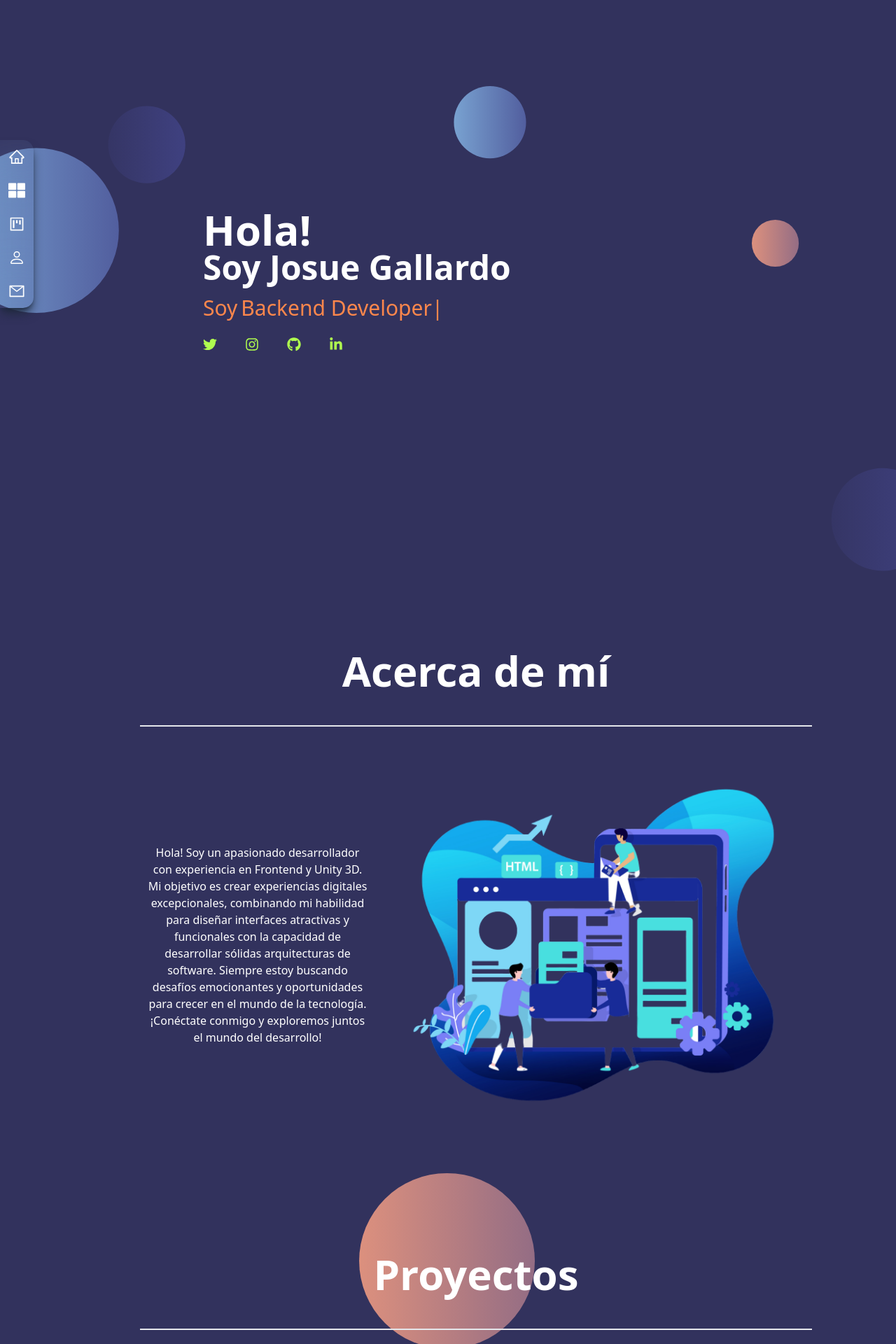
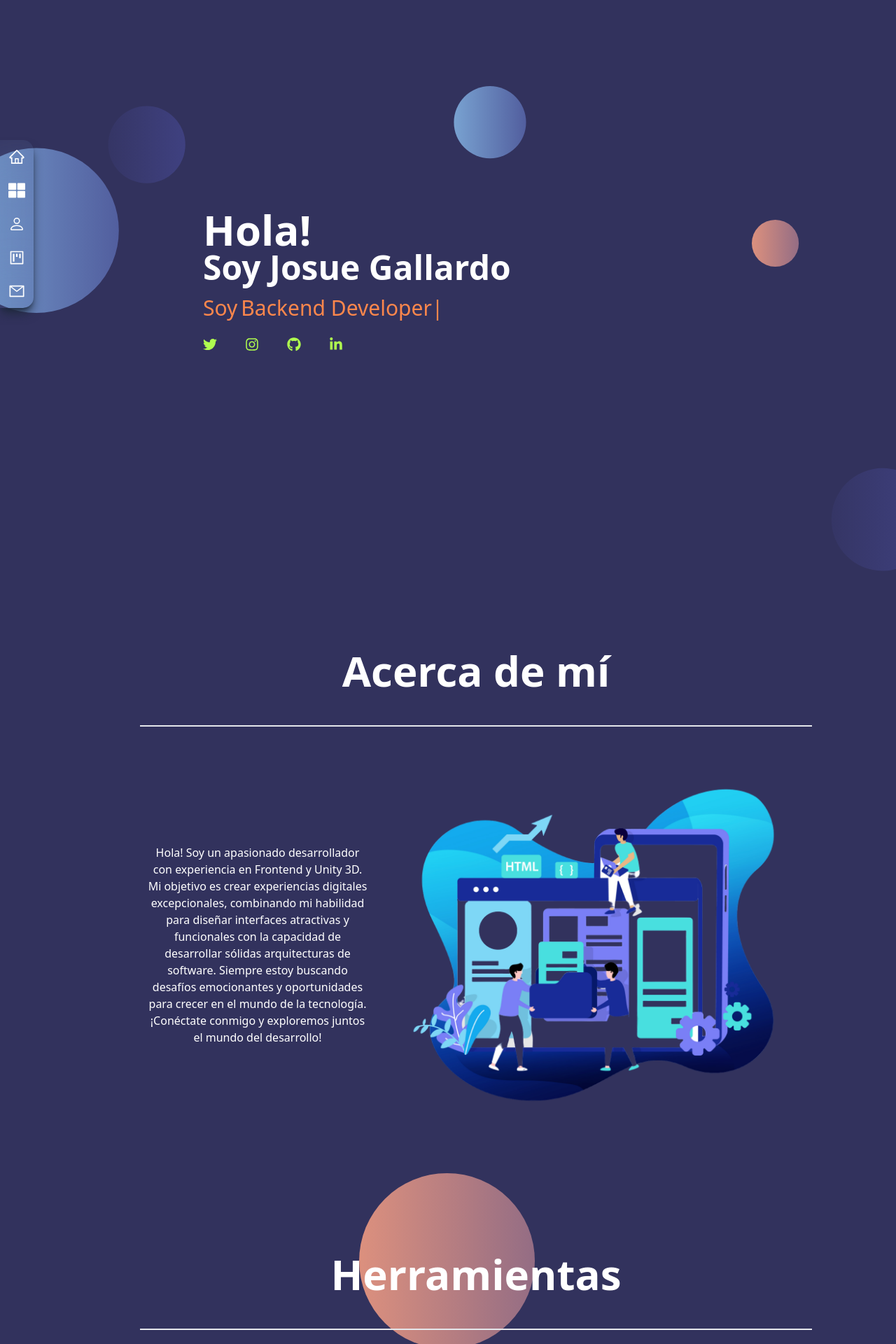
Before and after one commit to Jogarts95/MyPortfolio, a React (Vite) app: page / in a window 1280 px wide. Shown: the top 1920 px of the page at 70% size. Built offline with nearby package versions, Linux system fonts and the light colour scheme.

Commit message:
add new component Skills

```diff
--- a/src/App.jsx
+++ b/src/App.jsx
@@ -4,6 +4,8 @@ import Main from './components/Main'
 import AboutMe from './components/AboutMe'
 import Projects from './components/Projects'
 import Contact from './components/Contact'
+import Skills from './components/Skills'
+
 
 function App() {
 
@@ -12,6 +14,7 @@ function App() {
       <Sidenav/>
       <Main/>
       <AboutMe/>
+      <Skills/>
       <Projects/>
       <Contact/>
     </div>
--- a/src/components/AboutMe.jsx
+++ b/src/components/AboutMe.jsx
@@ -7,24 +7,24 @@ const AboutMe = () => {
     ScrollReveal().reveal(".about-me-text", {
       distance: "20px",
       origin: "bottom",
-      duration: 3000,
-      delay: 300,
+      duration: 1000,
+      delay: 100,
       easing: "cubic-bezier(0.5, 0, 0, 1)",
     });
 
 	ScrollReveal().reveal(".about-me-image", {
 		distance: "20px",
 		origin: "right",
-		duration: 4000,
-		delay: 300,
+		duration: 1000,
+		delay: 100,
 		easing: "cubic-bezier(0.5, 0, 0, 1)",
 	  });
 
 	  ScrollReveal().reveal(".about-me-title", {
 		  distance: "20px",
 		  origin: "top",
-		  duration: 2000,
-		  delay: 300,
+		  duration: 1000,
+		  delay: 100,
 		  easing: "cubic-bezier(0.5, 0, 0, 1)",
 		});
   }, []);
--- a/src/components/Projects.jsx
+++ b/src/components/Projects.jsx
@@ -46,8 +46,8 @@ const Projects = () => {
     ScrollReveal().reveal('.projects-title', {
       distance: '20px',
       origin: 'top',
-      duration: 3000,
-      delay: 300,
+      duration: 1000,
+      delay: 100,
       easing: 'cubic-bezier(0.5, 0, 0, 1)',
     });
 
@@ -56,8 +56,8 @@ const Projects = () => {
       ScrollReveal().reveal(`.project-item-${project.id}`, {
         distance: `${20 + project.id * 10}px`, // Ajusta la distancia según el id
         origin: origin,
-        duration: 2000 + project.id * 500, // Ajusta la duración según el id
-        delay: 300 + project.id * 200, // Ajusta el retraso según el id
+        duration: 500 + project.id * 150, // Ajusta la duración según el id
+        delay: 100 + project.id * 50, // Ajusta el retraso según el id
         easing: 'cubic-bezier(0.5, 0, 0, 1)',
       });
     });
--- a/src/components/Sidenav.jsx
+++ b/src/components/Sidenav.jsx
@@ -58,6 +58,19 @@ const Sidenav = () => {
 
             <a
               onClick={handleNav}
+              href="#skills"
+              className='w-[75%] flex justify-center items-center rounded-full shadow-md shadow-slate-800 bg-[#000]/5 backdrop-blur-sm m-2 p-2 cursor-pointer hover:scale-110 ease-in duration-200'>
+              <BsPerson
+                className='text-[#fff]'
+                size={20} />
+              <span
+                className='pl-4 text-[#fff]'>
+                Resume
+              </span>
+            </a>
+
+            <a
+              onClick={handleNav}
               href="#projects"
               className='w-[75%] flex justify-center items-center rounded-full shadow-md shadow-slate-800 bg-[#000]/5 backdrop-blur-sm m-2 p-2 cursor-pointer hover:scale-110 ease-in duration-200'>
               <AiOutlineProject
@@ -66,19 +79,6 @@ const Sidenav = () => {
               <span
                 className='pl-4 text-[#fff]'>
                 Proyectos
-              </span>
-            </a>
-
-            <a
-              onClick={handleNav}
-              href="#main"
-              className='w-[75%] flex justify-center items-center rounded-full shadow-md shadow-slate-800 bg-[#000]/5 backdrop-blur-sm m-2 p-2 cursor-pointer hover:scale-110 ease-in duration-200'>
-              <BsPerson
-                className='text-[#fff]'
-                size={20} />
-              <span
-                className='pl-4 text-[#fff]'>
-                Resume
               </span>
             </a>
 
@@ -109,12 +109,12 @@ const Sidenav = () => {
             <FaThLarge className='text-[#fff] hover:text-[#000] hover:bg-[#affc4f] m-1 p-2 cursor-pointer hover:scale-110 ease-in duration-300' size={40} />
           </a>
 
+          <a href="#skills" className=''>
+            <BsPerson className='text-[#fff] hover:text-[#000] hover:bg-[#affc4f] m-1 p-2 cursor-pointer hover:scale-110 ease-in duration-300' size={40} />
+          </a>
+
           <a href="#projects" className=''>
             <AiOutlineProject className='text-[#fff] hover:text-[#000] hover:bg-[#affc4f] m-1 p-2 cursor-pointer hover:scale-110 ease-in duration-300' size={40} />
-          </a>
-
-          <a href="#main" className=''>
-            <BsPerson className='text-[#fff] hover:text-[#000] hover:bg-[#affc4f] m-1 p-2 cursor-pointer hover:scale-110 ease-in duration-300' size={40} />
           </a>
 
           <a href="#contacto" className=''>
--- /dev/null
+++ b/src/components/Skills.jsx
@@ -0,0 +1,23 @@
+import React from 'react'
+
+function Skills() {
+    return (
+        <div className="max-w-[1040px] m-auto md:pl-20" id="skills">
+            <div className="w-[100%] mt-10">
+                <h1 className="text-4xl md:text-6xl lg:mt-20 font-bold text-center text-[#FFF] border-b-2 mt-2 p-6 md:p-12">
+                    Herramientas
+                </h1>
+
+                <div className="lg:flex lg:flex-row md:flex md:flex-col">
+                    <div className="text-center text-[#fff] p-2 justify-items-center align-middle">
+
+                    </div>
+
+
+                </div>
+            </div>
+        </div>
+    )
+}
+
+export default Skills
--- a/src/index.css
+++ b/src/index.css
@@ -7,6 +7,7 @@ body {
     background-size: cover;
 }
 
-* {
+* { padding: 0;
+    margin: 0;
     scroll-behavior: smooth;
 }
```
